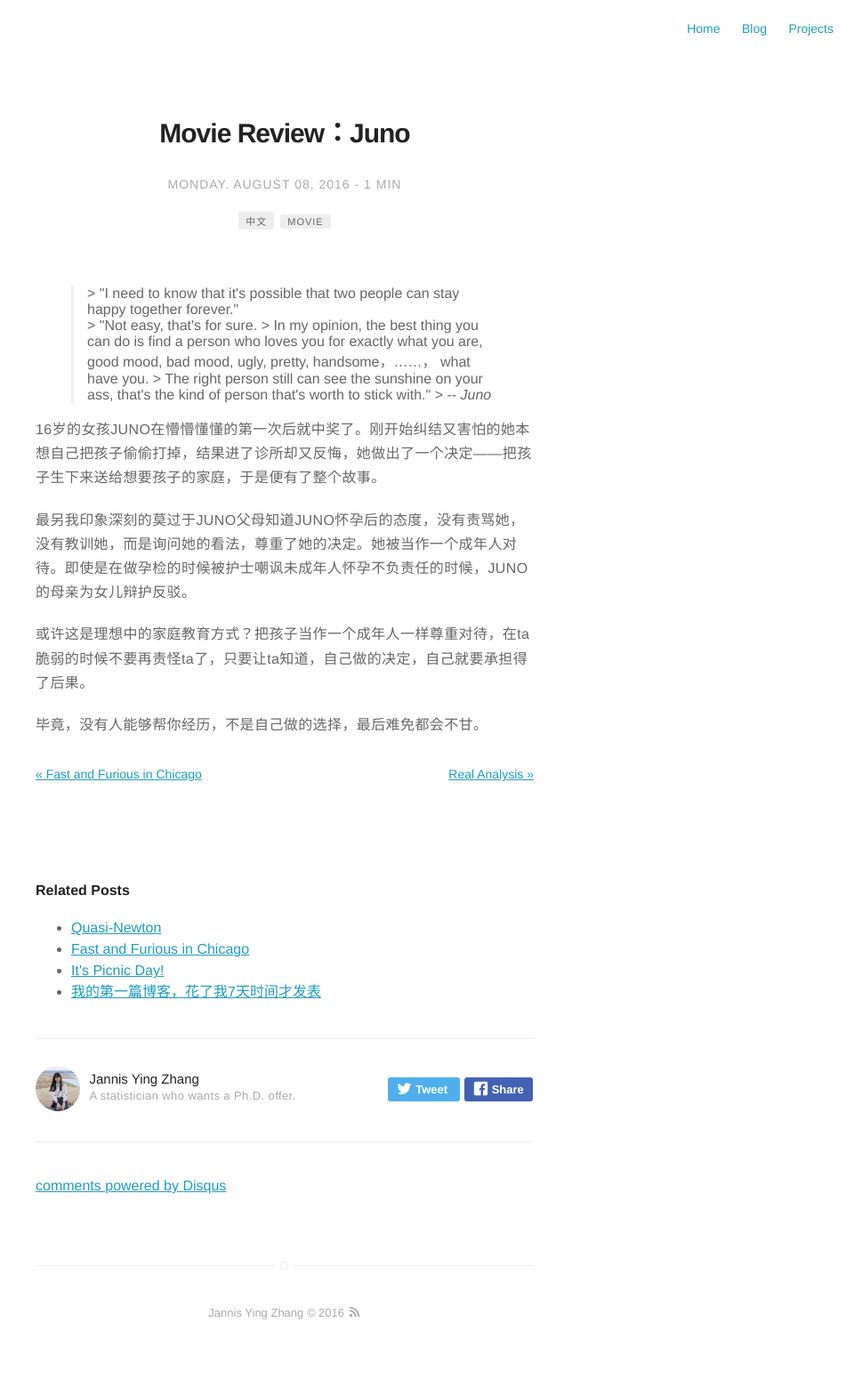
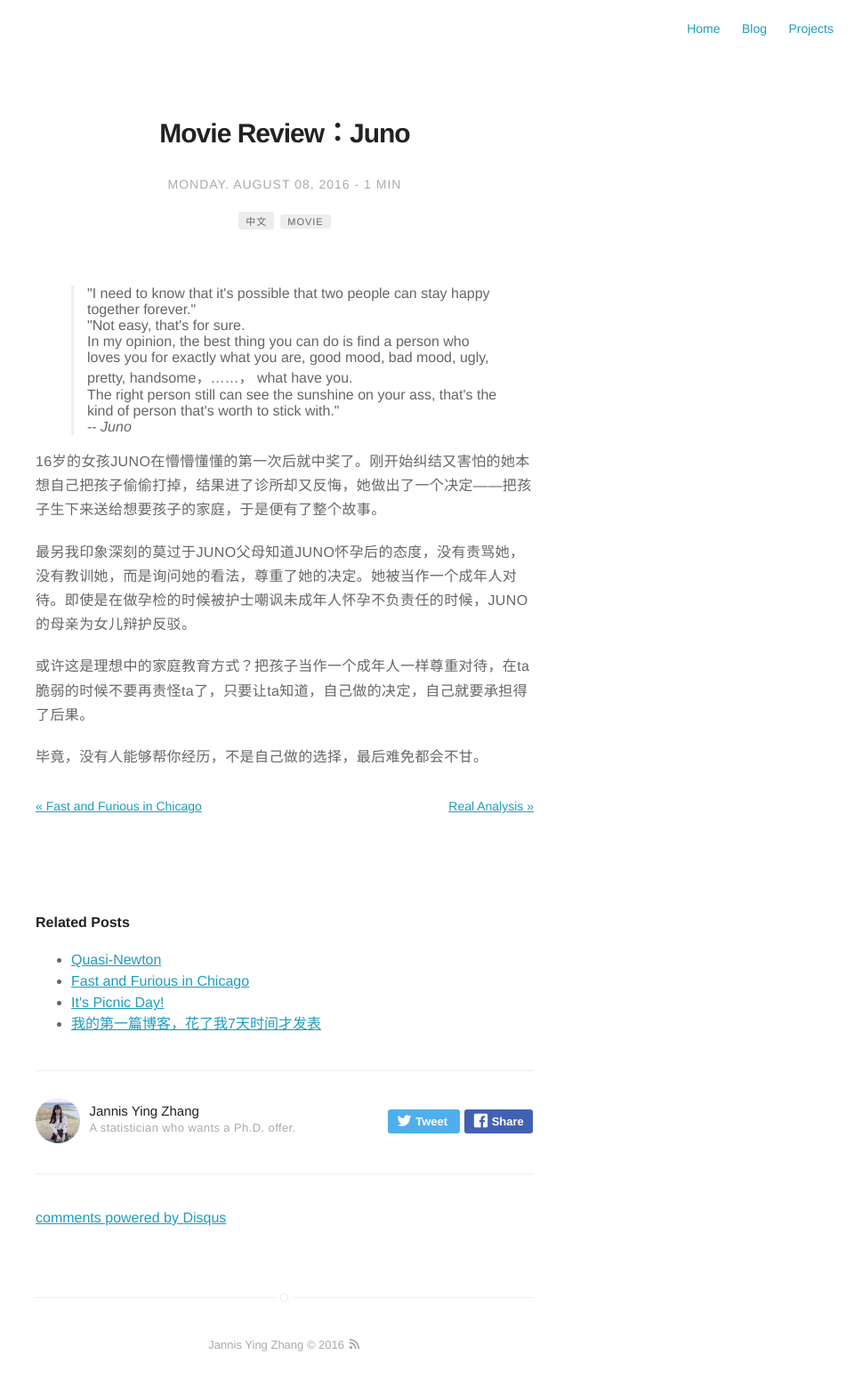
Before and after one commit to yingtostats/yingtostats.github.io, a Jekyll site: the page built from _posts/2016-08-08-Juno.md, in a window 1280 px wide. Shown: the whole page at 89% size, without its empty margins (320-1280 px from the left). Built offline with Jekyll 4.4.1, drawn with Linux system fonts in a browser that asks for light colours; comment, search, counter and statistics services are not loaded; before the commit the page ends 1523 px from its top, so only the background shows below that.

Commit message:
blockquote

```diff
--- a/_posts/2016-08-08-Juno.md
+++ b/_posts/2016-08-08-Juno.md
@@ -12,16 +12,16 @@
 ---
 
 <blockquote>
-> "I need to know that it's possible that two people can stay happy together forever." <br>
+"I need to know that it's possible that two people can stay happy together forever." <br>
 
-> "Not easy, that's for sure.
+"Not easy, that's for sure.<br>
 
-> In my opinion, the best thing you can do is find a person who loves you for exactly what you are,
-good mood, bad mood, ugly, pretty, handsome，……， what have you.
+In my opinion, the best thing you can do is find a person who loves you for exactly what you are,
+good mood, bad mood, ugly, pretty, handsome，……， what have you.<br>
 
-> The right person still can see the sunshine on your ass, that's the kind of person that's worth to stick with."
+The right person still can see the sunshine on your ass, that's the kind of person that's worth to stick with."<br>
 
-> -- <i>Juno</i>
+-- <i>Juno</i>
 </blockquote>
 
 
```
